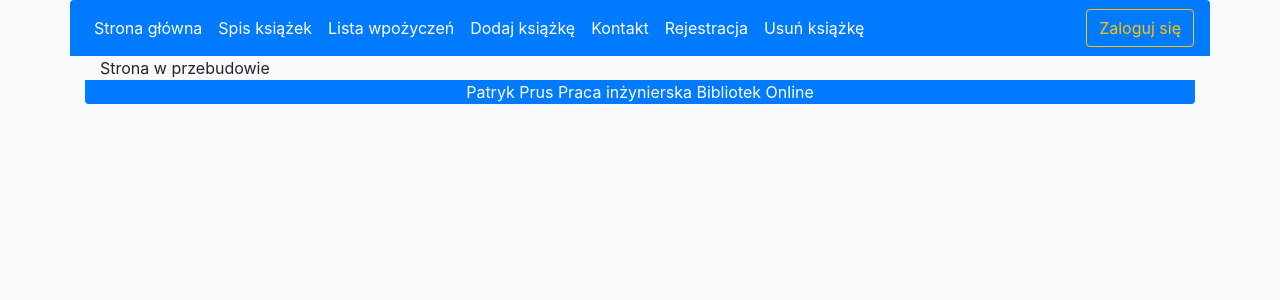
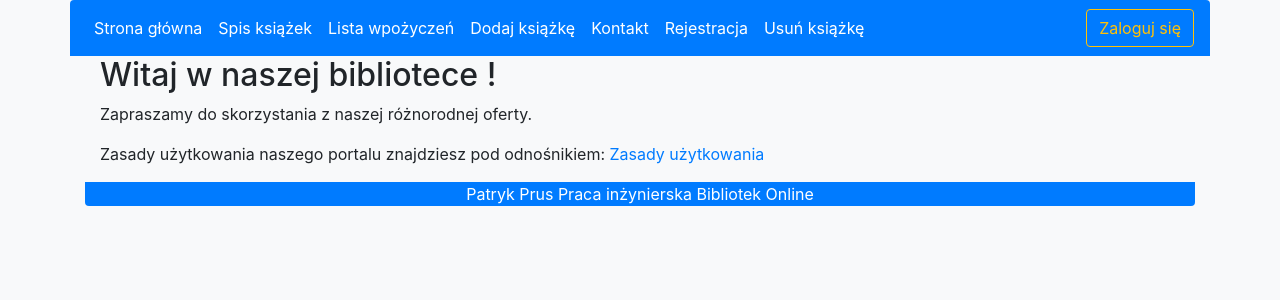
Before and after one commit to Pruspat/bibliotek-online-front, a React (Create React App) app: page / in a window 1280 px wide. Shown: the top 300 px of the page. Built offline with nearby package versions, Linux system fonts and the light colour scheme.

Commit message:
update mian page

```diff
--- a/src/ConstElement.js
+++ b/src/ConstElement.js
@@ -51,7 +51,9 @@ class ConstElement extends Component {
         } else if (this.props.page === "Main") {
             return (
                 <div className="container">
-                    Strona w przebudowie
+                    <h2>Witaj w naszej bibliotece !</h2>
+                    <p>Zapraszamy do skorzystania z naszej różnorodnej oferty.</p>
+                    <p>Zasady użytkowania naszego portalu znajdziesz pod odnośnikiem: <a href="#">Zasady użytkowania</a></p>
                 </div>);
         } else if (this.props.page === "Register") {
             return (
```
